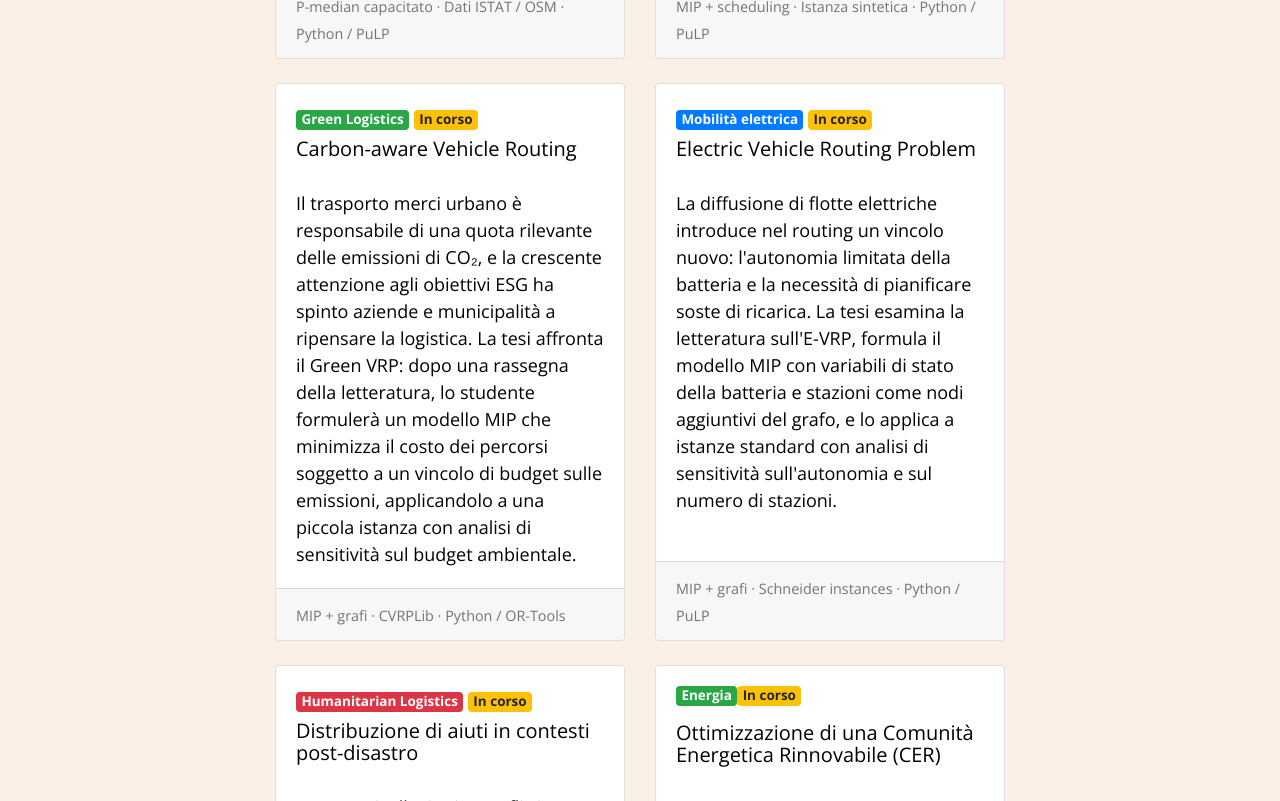
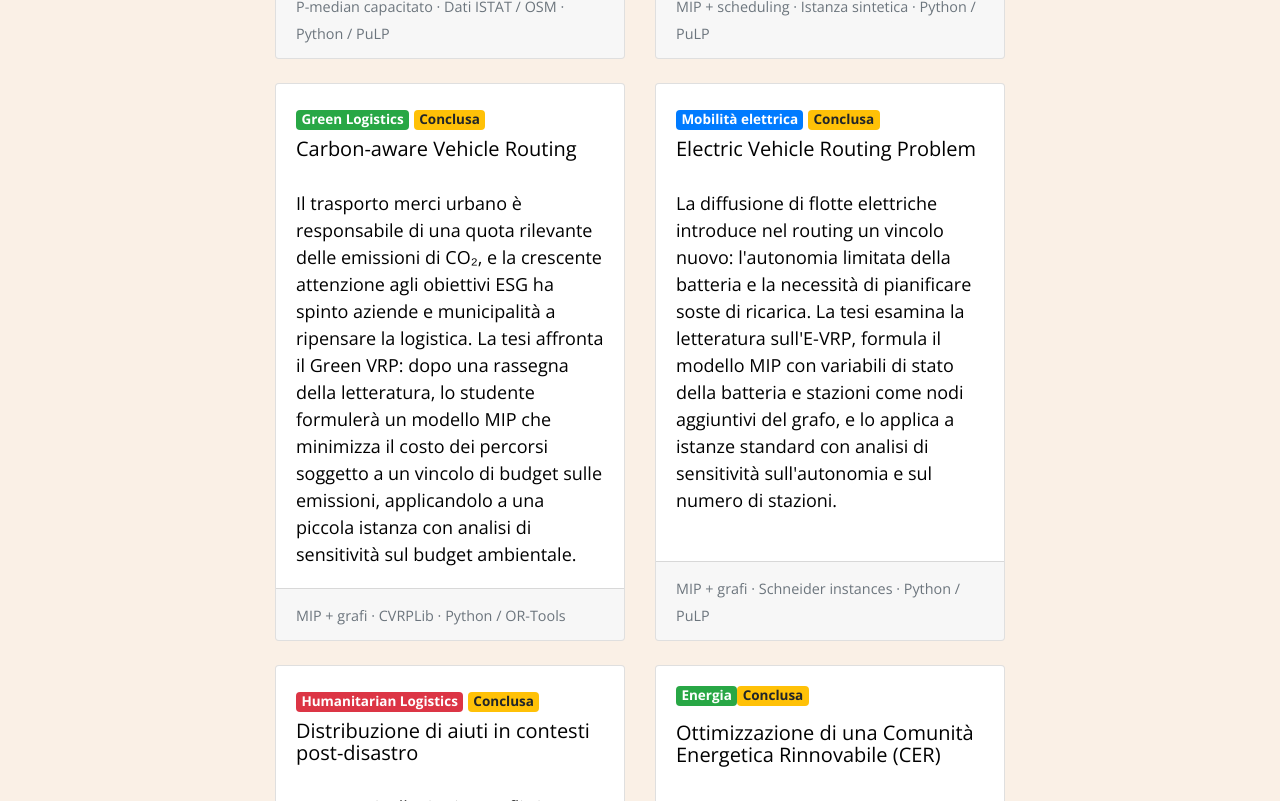
Before and after one commit to GOL-UniFI/GOL-UniFI.github.io, a Jekyll site: the page built from pages/theses/mansueto_proposals.md, in a window 1280 px wide and 1400 px high, scrolled down 1281 px. Shown: the part 150-951 px from the top of the window. Built offline with Jekyll 4.4.1, drawn with Linux system fonts in a browser that asks for light colours; nearby versions of some CDN libraries; some of the changed text lies outside the part shown.

Commit message:
Update Mansueto Theses

```diff
--- a/pages/theses/mansueto_proposals.md
+++ b/pages/theses/mansueto_proposals.md
@@ -73,7 +73,7 @@ permalink: /pages/theses/mansueto_proposals/
     <div class="card h-100">
       <div class="card-body">
         <span class="badge badge-success mb-2">Green Logistics</span>
-        <span class="badge badge-warning mb-2">In corso</span>
+        <span class="badge badge-warning mb-2">Conclusa</span>
         <h5 class="card-title">Carbon-aware Vehicle Routing</h5>
         <p class="card-text">Il trasporto merci urbano è responsabile di una quota rilevante delle emissioni di CO₂, e la crescente attenzione agli obiettivi ESG ha spinto aziende e municipalità a ripensare la logistica. La tesi affronta il Green VRP: dopo una rassegna della letteratura, lo studente formulerà un modello MIP che minimizza il costo dei percorsi soggetto a un vincolo di budget sulle emissioni, applicandolo a una piccola istanza con analisi di sensitività sul budget ambientale.</p>
       </div>
@@ -87,7 +87,7 @@ permalink: /pages/theses/mansueto_proposals/
     <div class="card h-100">
       <div class="card-body">
         <span class="badge badge-primary mb-2">Mobilità elettrica</span>
-        <span class="badge badge-warning mb-2">In corso</span>
+        <span class="badge badge-warning mb-2">Conclusa</span>
         <h5 class="card-title">Electric Vehicle Routing Problem</h5>
         <p class="card-text">La diffusione di flotte elettriche introduce nel routing un vincolo nuovo: l'autonomia limitata della batteria e la necessità di pianificare soste di ricarica. La tesi esamina la letteratura sull'E-VRP, formula il modello MIP con variabili di stato della batteria e stazioni come nodi aggiuntivi del grafo, e lo applica a istanze standard con analisi di sensitività sull'autonomia e sul numero di stazioni.</p>
       </div>
@@ -105,7 +105,7 @@ permalink: /pages/theses/mansueto_proposals/
     <div class="card h-100">
       <div class="card-body">
         <span class="badge badge-danger mb-2">Humanitarian Logistics</span>
-        <span class="badge badge-warning mb-2">In corso</span>
+        <span class="badge badge-warning mb-2">Conclusa</span>
         <h5 class="card-title">Distribuzione di aiuti in contesti post-disastro</h5>
         <p class="card-text">Terremoti, alluvioni e conflitti generano picchi improvvisi di domanda di beni essenziali in aree con infrastrutture danneggiate. La tesi esamina la letteratura sulla logistica umanitaria, formula un modello MIP che minimizza il costo di distribuzione soggetto a vincoli di copertura minima della domanda, e lo applica a un caso ispirato a un'emergenza recente usando dati OCHA/WFP.</p>
       </div>
@@ -120,7 +120,7 @@ permalink: /pages/theses/mansueto_proposals/
       <div class="card-body">
         <div class="d-flex align-items-center mb-2">
           <span class="badge badge-success mb-2">Energia</span>
-          <span class="badge badge-warning mb-2">In corso</span>
+          <span class="badge badge-warning mb-2">Conclusa</span>
         </div>
         <h5 class="card-title">Ottimizzazione di una Comunità Energetica Rinnovabile (CER)</h5>
         <p class="card-text">Le CER sono state introdotte in Italia con il D.Lgs. 199/2021 e rese operative dalle regole GSE del 2024. La tesi formula un modello MIP per decidere ora per ora quando caricare e scaricare il sistema di accumulo e quanto energia scambiare con la rete, minimizzando il costo netto. Il modello viene calibrato su dati reali e analizzato al variare della capacità del sistema di accumulo.</p>
@@ -140,7 +140,7 @@ permalink: /pages/theses/mansueto_proposals/
     <div class="card-body">
       <div class="d-flex align-items-center mb-2">
           <span class="badge badge-warning mb-2">Smart Grid</span>
-          <span class="badge badge-warning mb-2">In corso</span>
+          <span class="badge badge-warning mb-2">Conclusa</span>
       </div>
       <h5 class="card-title">EV Charging Scheduling</h5>
       <p class="card-text">La ricarica non coordinata di veicoli elettrici rischia di generare picchi di domanda che stressano le reti di distribuzione. La tesi formula un modello MIP che decide quando e quanto ricaricare ciascun veicolo rispettando i vincoli di capacità delle colonnine e della rete, applicandolo a un piccolo caso numerico con analisi di sensitività sul numero di colonnine e sul profilo tariffario.</p>
@@ -156,7 +156,7 @@ permalink: /pages/theses/mansueto_proposals/
       <div class="card-body">
         <div class="d-flex align-items-center mb-2">
           <span class="badge badge-warning mb-2">Logistica solidale</span>
-          <span class="badge badge-warning mb-2">In corso</span>
+          <span class="badge badge-warning mb-2">Conclusa</span>
         </div>
         <h5 class="card-title">Raccolta e distribuzione di eccedenze alimentari</h5>
         <p class="card-text">Supermercati e mense producono ogni giorno eccedenze che potrebbero raggiungere famiglie in difficoltà, ma la logistica del recupero è complessa per via delle finestre temporali strette. La tesi formula il problema come VRP con finestre temporali, minimizzando la distanza percorsa da un veicolo che visita punti di raccolta e consegna i beni a strutture riceventi.</p>
```
